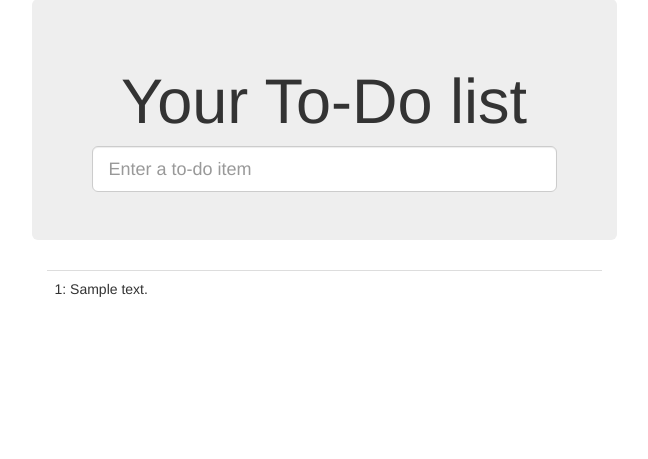
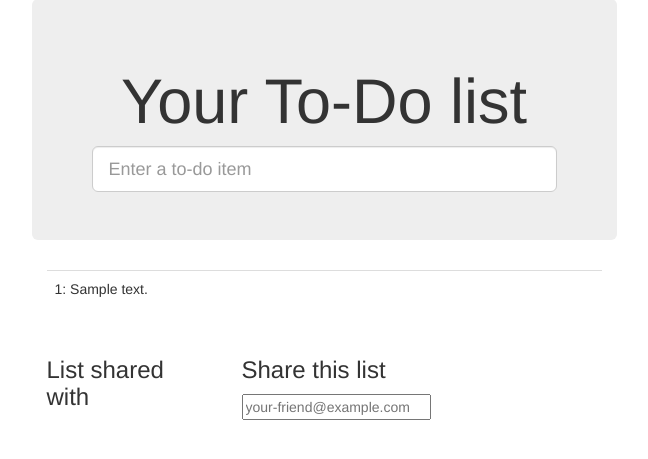
Before and after one commit to TarunaDatta/python-tdd-book, a Django app: page /lists/1/ in a window 1280 px wide. Shown: the part 73-532 px from the top of the page, without its empty margins (316-964 px from the left). Run offline with Django 3.2, Linux system fonts and the light colour scheme; tables that the repository leaves empty hold one stand-in row (values such as "Sample post"); some libraries are stand-ins or nearby versions.

Commit message:
Made changes to fix my lists and sharing

```diff
--- a/functional_tests/list_page.py
+++ b/functional_tests/list_page.py
@@ -31,7 +31,7 @@ class ListPage(object):
         )
 
     def get_shared_with_list(self):
-        return self.test.browser.find_element_by_css_selector(
+        return self.test.browser.find_elements_by_css_selector(
             '.list-sharee'
         )
 
--- a/functional_tests/test_sharing.py
+++ b/functional_tests/test_sharing.py
@@ -1,3 +1,4 @@
+import time
 from selenium import webdriver
 
 
@@ -22,6 +23,7 @@ class SharingTest(FunctionalTest):
         # Her friend Oni is also hanging out on the lists site
         oni_browser = webdriver.Firefox()
         self.addCleanup(lambda: quit_if_possible(oni_browser))
+        self.browser = oni_browser
         self.create_pre_authenticated_session("oniciferous@example.com")
 
         # Edith goes to the homepage and starts a list
@@ -43,6 +45,7 @@ class SharingTest(FunctionalTest):
 
         # Oni now goes to the lists page with his browser
         self.browser = oni_browser
+        time.sleep(2)
         MyListsPage(self).go_to_my_lists_page()
 
         # He sees Edith's list in there
--- a/lists/models.py
+++ b/lists/models.py
@@ -5,6 +5,7 @@ from django.core.urlresolvers import reverse
 # Create your models here.
 class List(models.Model):
     owner = models.ForeignKey(settings.AUTH_USER_MODEL, blank=True, null=True)
+    shared_with = models.ManyToManyField(settings.AUTH_USER_MODEL, related_name="shared_with_users")
     def get_absolute_url(self):
         return reverse('view_list', args=[self.id])
 
--- a/lists/templates/list.html
+++ b/lists/templates/list.html
@@ -8,3 +8,24 @@
         {% endfor %}
     </table>
 {% endblock %}
+{% block extra_content %}
+<p id="id_list_owner">{{ list.owner.email }}</p>
+<div class="row">
+    <div class="col-md-4">
+        <h3>List shared with</h3>
+        <ul>
+            {% for user in list.shared_with.all %}
+                <li class="list-sharee">{{ user.email }}</li>
+            {% endfor %}
+        </ul>
+
+    </div>
+    <div class="col-md-4">
+        <h3>Share this list</h3>
+        <form method="POST" action="{% url 'share_list' list.id %}">
+            {% csrf_token %}
+            <input name="sharee" placeholder="your-friend@example.com"/>
+        </form>
+    </div>
+</div>
+{% endblock %}
--- a/lists/templates/my_lists.html
+++ b/lists/templates/my_lists.html
@@ -11,4 +11,9 @@
             <li><a href="{{ list.get_absolute_url }}">{{ list.name }}</a></li>
         {% endfor %}
     </ul>
+    <ul>
+        {% for list in owner.shared_with_users.all %}
+            <li><a href="{{ list.get_absolute_url }}">{{ list.name }}</a></li>
+        {% endfor %}
+    </ul>
 {% endblock %}
--- a/lists/urls.py
+++ b/lists/urls.py
@@ -20,4 +20,5 @@ urlpatterns = [
     url(r'^new$', views.new_list, name='new_list'),
     url(r'^(\d+)/$', views.view_list, name="view_list"),
     url(r'^users/(.+)/$', views.my_lists, name="my_lists"),
+    url(r'^(\d+)/share$', views.share_list, name='share_list'),
 ]
--- a/lists/views.py
+++ b/lists/views.py
@@ -31,6 +31,16 @@ def new_list(request):
         return redirect(list_)
     return render(request, 'home.html', {'form': form})
 
+
 def my_lists(request, email):
     owner = User.objects.get(email=email)
     return render(request, 'my_lists.html', {'owner': owner})
+
+
+def share_list(request, list_id):
+    list_ = List.objects.get(pk=list_id)
+    if request.method == "POST":
+        email_id = request.POST["sharee"]
+        if email_id:
+            list_.shared_with.add(email_id)
+    return redirect(list_)
```
Also changed, not shown: lists/tests/test_models.py (+6 -0 lines), lists/tests/test_views.py (+13 -0 lines).
